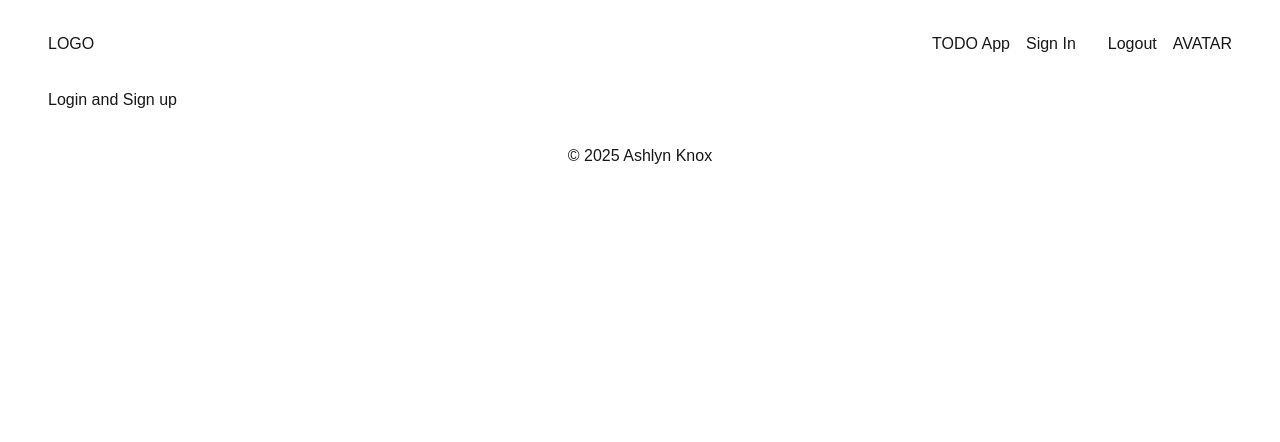
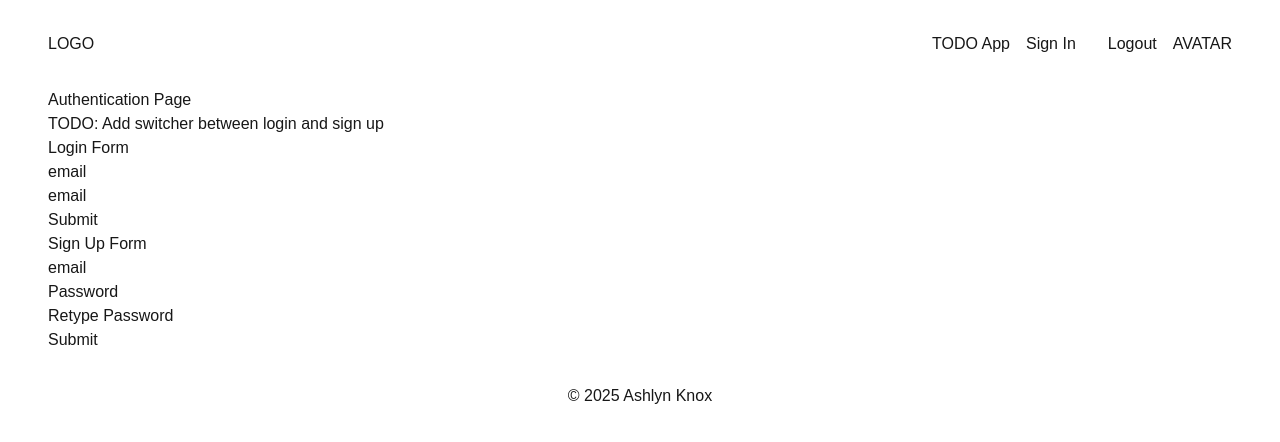
Before and after one commit to ashx3s/todo-app-next-directus-vercel, a Next.js app: page /login in a window 1280 px wide. Shown: the top 442 px of the page. Built offline with nearby package versions, Linux system fonts and the light colour scheme.

Commit message:
auth page initial setup

```diff
--- a/src/app/login/page.jsx
+++ b/src/app/login/page.jsx
@@ -1,7 +1,52 @@
-export default function Login() {
+export default function Page() {
   return (
     <>
-      <header>Login and Sign up</header>
+      <header>
+        <h1>Authentication Page</h1>
+        <p>TODO: Add switcher between login and sign up</p>
+      </header>
+      <section>
+        <h2>Login Form</h2>
+        <form action="/api/auth/login" method="post">
+          <div>
+            <label htmlFor="login-email">email</label>
+            <input type="email" id="login-email" name="login-email" />
+          </div>
+          <div>
+            <label htmlFor="login-password">email</label>
+            <input type="password" id="login-password" name="login-password" />
+          </div>
+          <input type="submit" />
+        </form>
+      </section>
+      <section>
+        <h2>Sign Up Form</h2>
+        <form action="/api/auth/signup" method="post">
+          <div>
+            <label htmlFor="login-email">email</label>
+            <input type="email" id="signup-email" name="signup-email" />
+          </div>
+          <div>
+            <label htmlFor="signup-password">Password</label>
+            <input
+              type="password"
+              id="signup-password"
+              name="signup-password"
+            />
+          </div>
+          <div>
+            <label htmlFor="signup-password-verification">
+              Retype Password
+            </label>
+            <input
+              type="password"
+              id="signup-password-verification"
+              name="signup-password-verification"
+            />
+          </div>
+          <input type="submit" />
+        </form>
+      </section>
     </>
   );
 }
```
Also changed, not shown: 1 other file (tests, documents, lock files or other folders).
